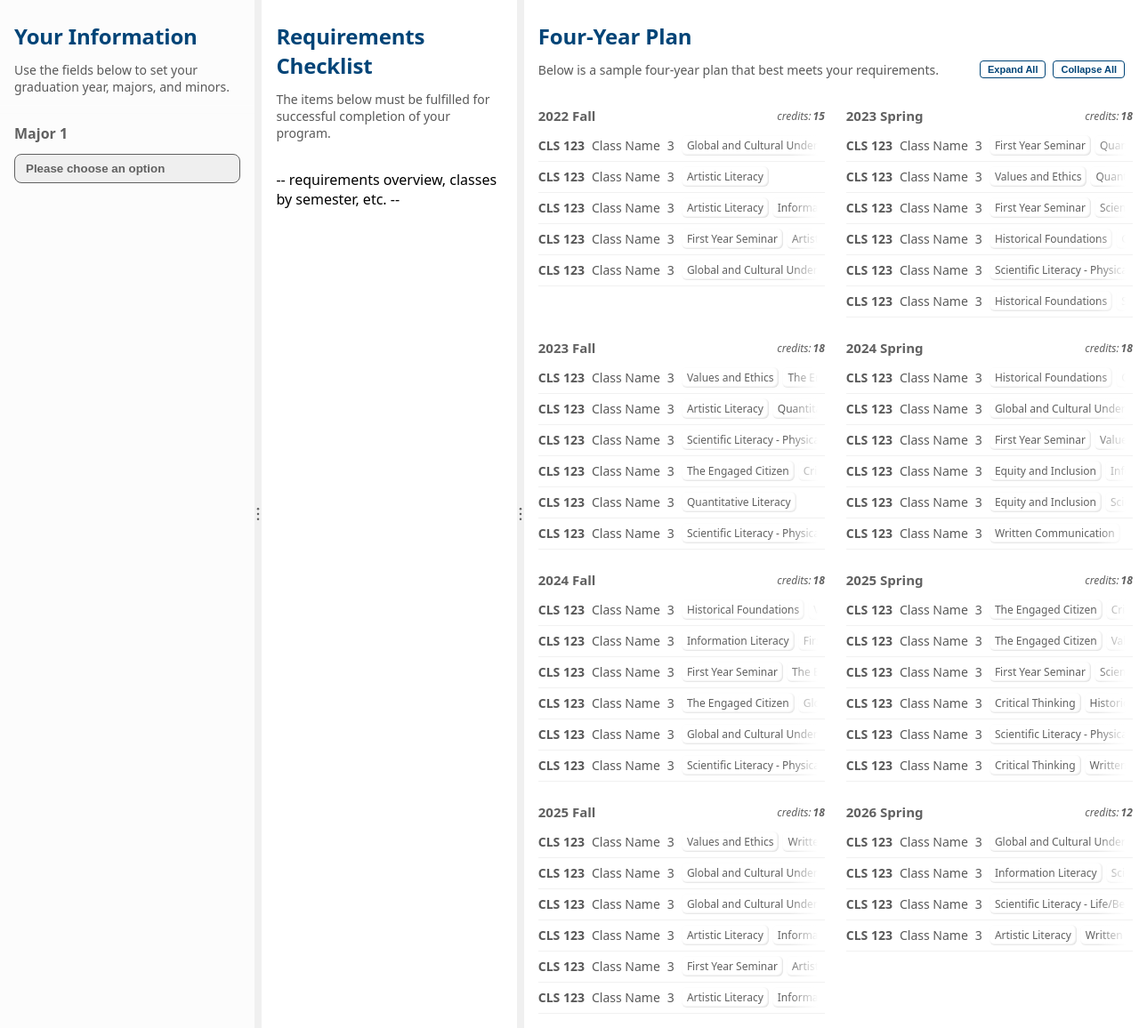
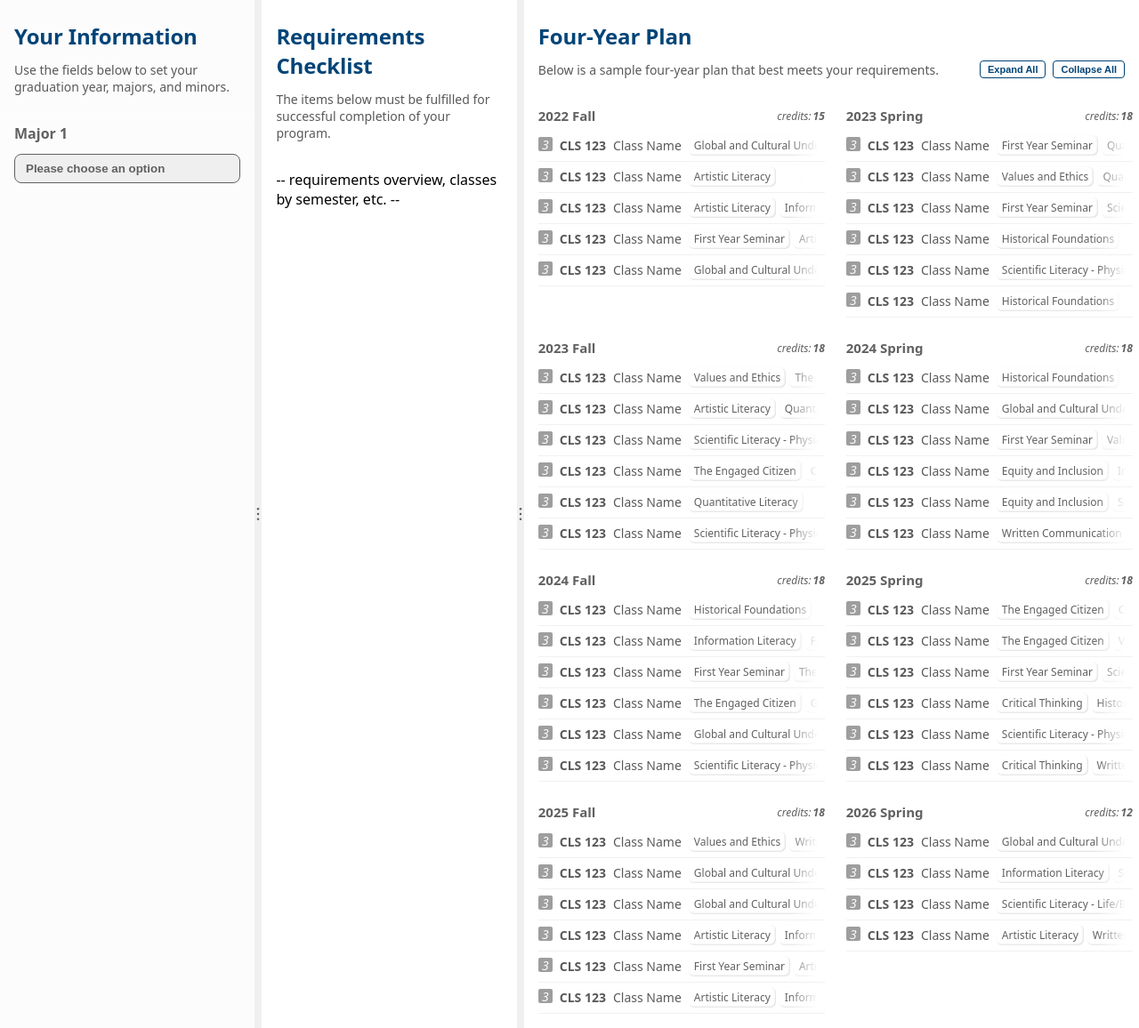
Before and after one commit to jbearley/fyp, a Flask app: page / in a window 1280 px wide. Shown: the part 82-1238 px from the top of the page at 89% size. Run offline with Flask 3, Linux system fonts and the light colour scheme.

```diff
--- a/app/static/css/main.css
+++ b/app/static/css/main.css
@@ -79,8 +79,7 @@ header {
 	display: flex;
 	flex-direction: column;
 	gap: 12px;
-	position: sticky;
-	top: 0;
+	position: relative;
 	z-index: 1;
 	padding: 1.5rem 1rem 1rem;
 }
@@ -90,7 +89,7 @@ header::before {
 	content: '';
 	position: absolute;
 	inset: 0;
-	bottom: -8px;
+	bottom: -16px;
 	mask-image: linear-gradient(to top, transparent, black 16px);
 	-webkit-mask-image: linear-gradient(to top, transparent, black 16px);
 	z-index: -1;
@@ -125,6 +124,7 @@ content {
 	flex-direction: column;
 	padding: 1rem;
 	gap: 1rem;
+	overflow: auto;
 	font-family: system-ui, -apple-system, BlinkMacSystemFont, 'Segoe UI', Roboto, Oxygen, Ubuntu, Cantarell, 'Open Sans', 'Helvetica Neue', sans-serif;
 }
 
@@ -194,7 +194,19 @@ h3 {
 	white-space: nowrap;
 }
 
-.main-info :first-child {
+.main-info .num-credits {
+	font-style: italic;
+	background-color: var(--gray-400);
+	color: var(--gray-200);
+	border-radius: 2px;
+	width: 1rem;
+	height: 1rem;
+	display: flex;
+	align-items: center;
+	justify-content: center;
+}
+
+.main-info .course-number {
 	font-weight: 600;
 }
 
--- a/app/templates/main.html
+++ b/app/templates/main.html
@@ -77,7 +77,7 @@
 							{% for class_key, class in semester.items() %}
 							<div class='class-container'>
 								<div class='main-info'>
-									<span>{{class.course_number}}</span><span>{{class.title}}</span><span>{{class.num_credits}}</span>
+									<span class='num-credits'>{{class.num_credits}}</span><span class='course-number'>{{class.course_number}}</span><span class='course-title'>{{class.title}}</span>
 								</div>
 								<div class='attributes'>
 									{% for attribute in class.attributes %}
```
